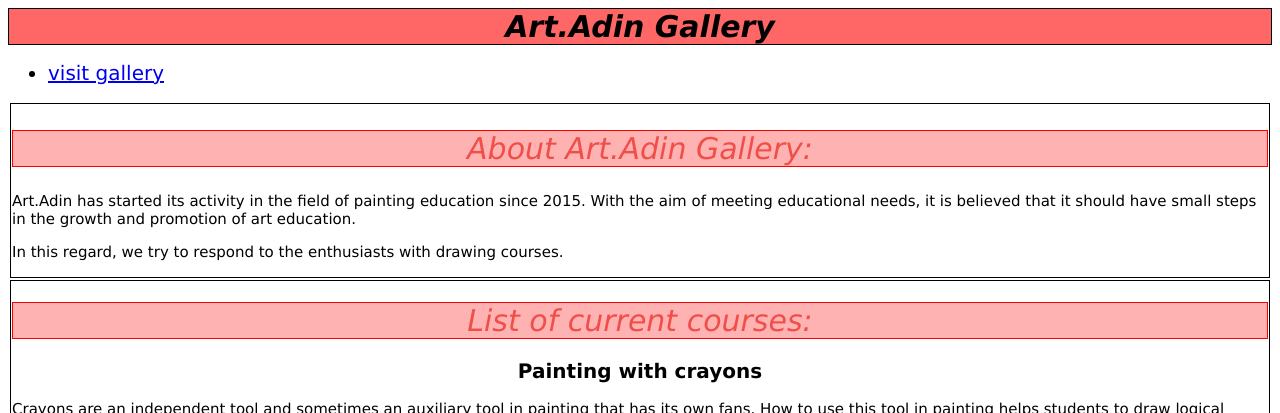
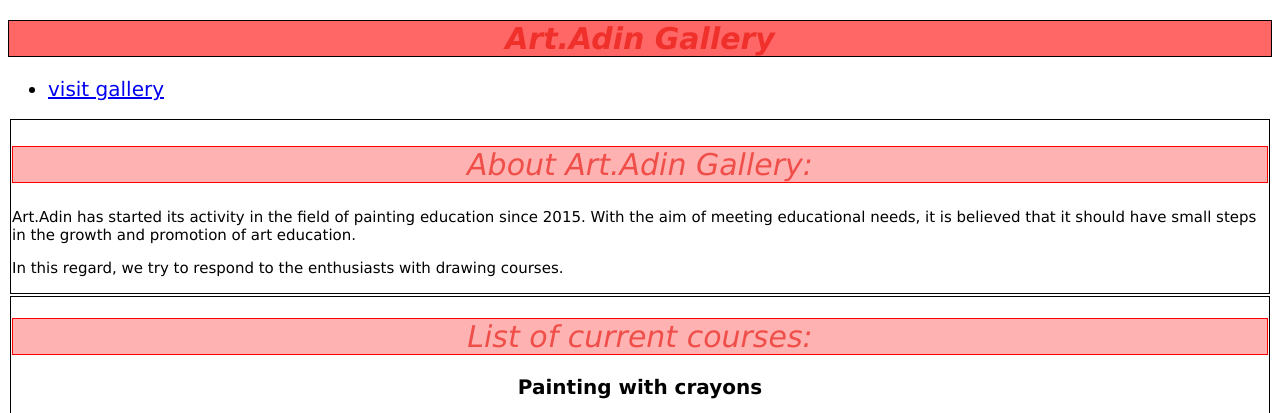
Before and after one commit to victorpapa79/victorpapa79.github.io, a plain HTML site: page index.html in a window 1280 px wide. Shown: the top 413 px of the page. Drawn offline with Linux system fonts and the light colour scheme.

Commit message:
Add files via upload

```diff
--- a/index.html
+++ b/index.html
@@ -8,13 +8,15 @@
 
 <body>
 
-  <header id="header">
-    Art.Adin Gallery
+  <header>
+    <h1 id="header">
+      Art.Adin Gallery
+    </h1>
+    <ul>
+      <li id= "visit"> <a href=gallery.html > visit gallery </a></li>
+    </ul>
   </header>
 
-  <ul>
-    <li id= "visit"> <a href=gallery.html > visit gallery </a></li>
-  </ul>
 <main>
   <table>
     <tr>
```
